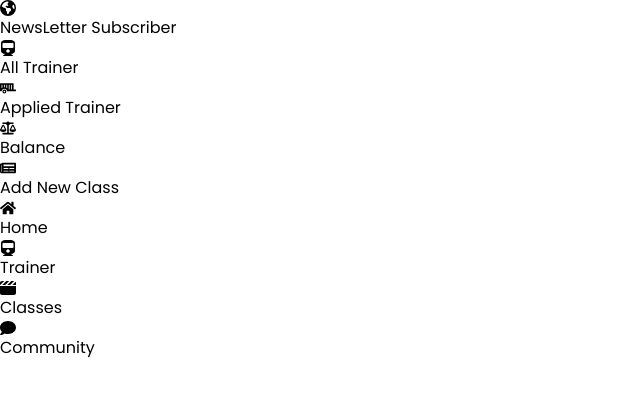
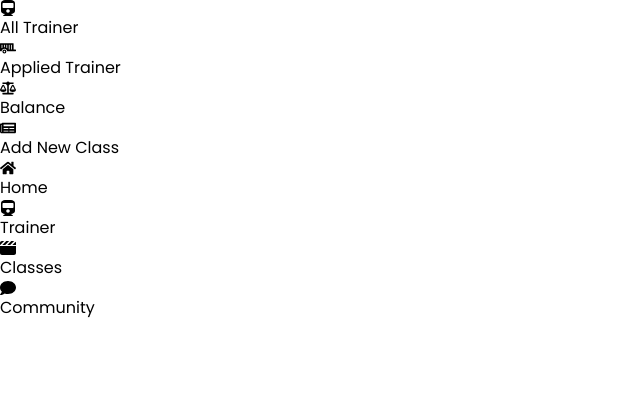
Before and after one commit to Sha-hed/GymExpress-Client, a React (Vite) app: page /demo in a window 1280 px wide. Shown: the top 394 px of the page, without its empty margins (0-640 px from the left). Built offline with nearby package versions, Linux system fonts and the light colour scheme; no server answers.

Commit message:
DashBoard Layout Completed

```diff
--- a/src/Layout/Demo.jsx
+++ b/src/Layout/Demo.jsx
@@ -22,10 +22,10 @@ const Demo = () => {
                     {/* Admin Part */}
                     {
                         isAdmin ? <>
-                            <div className="flex items-center gap-2 m-3">
+                            {/* <div className="flex items-center gap-2 m-3">
                                 <FaEarthAmericas className="text-xl" />
                                 <li><NavLink to='/demo/news'>NewsLetter Subscriber</NavLink></li>
-                            </div>
+                            </div> */}
                             <div className="flex items-center gap-2 mx-3 mb-3">
                                 <FaTrain className="text-xl" />
                                 <li><NavLink to='/demo/allT'>All Trainer</NavLink></li>
--- a/src/Route/PrivateRoute.jsx
+++ b/src/Route/PrivateRoute.jsx
@@ -42,7 +42,7 @@ const PrivateRoute = ({ children }) => {
         <h1>Hello World</h1>
         return children;
     }
-    // return <Navigate to='/login' state={{from: location.pathname}}></Navigate>
+    return <Navigate to='/login' state={{from: location.pathname}}></Navigate>
 
 };
 
```
